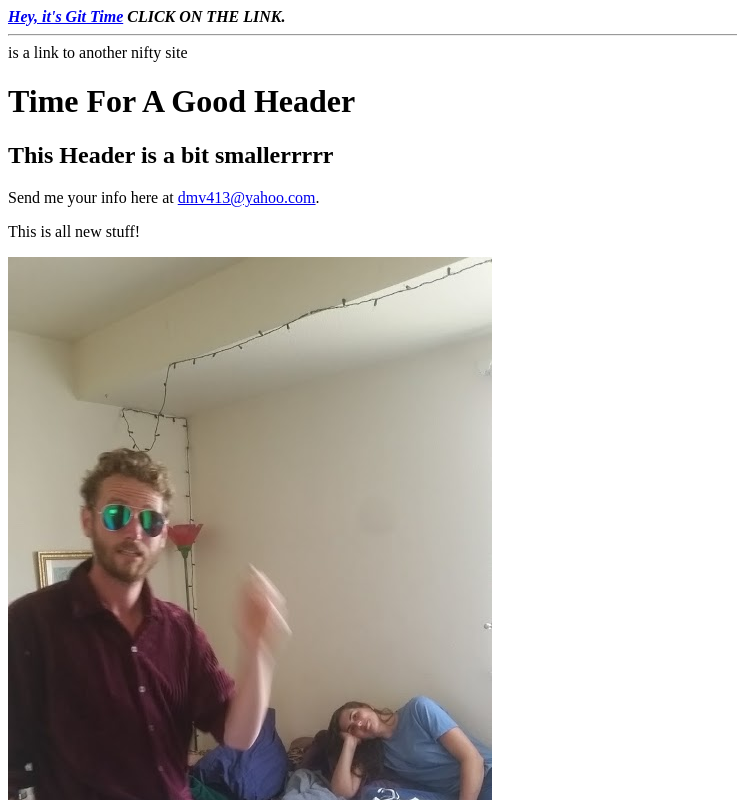
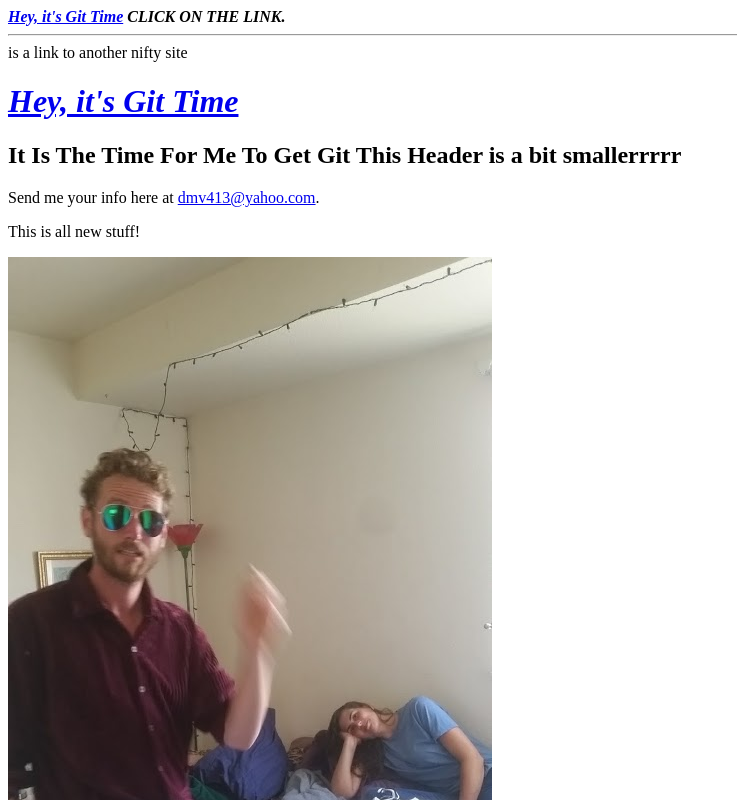
Before and after one commit to V-Duenas/V-Duenas.github.io, a plain HTML site: page index.html in a window 1280 px wide. Shown: the top 800 px of the page, without its empty margins (0-737 px from the left). Drawn offline with Linux system fonts and the light colour scheme.

Commit message:
Update index.html

```diff
--- a/index.html
+++ b/index.html
@@ -17,9 +17,9 @@
 
 is a link to another nifty site
 
-<H1>Time For A Good Header</H1>
+<H1> <a href="https://github.com/V-Duenas"> <B><I>Hey, it's Git Time</I></B></a></H1>
 
-<H2>This Header is a bit smallerrrrr</H2>
+<H2> It Is The Time For Me To Get Git This Header is a bit smallerrrrr</H2>
 
 Send me your info here at <a href="mailto:dmv413@yahoo.com">
 
```
